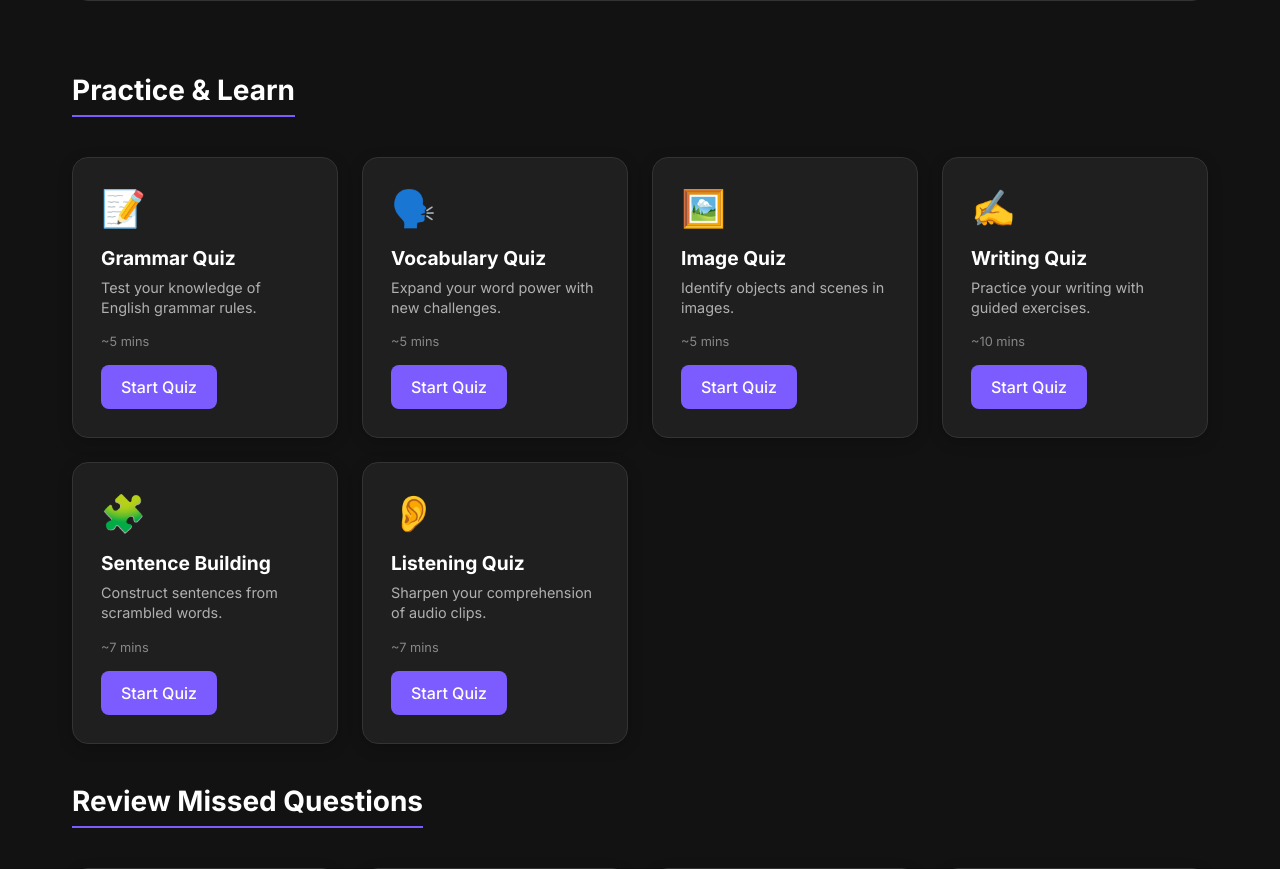
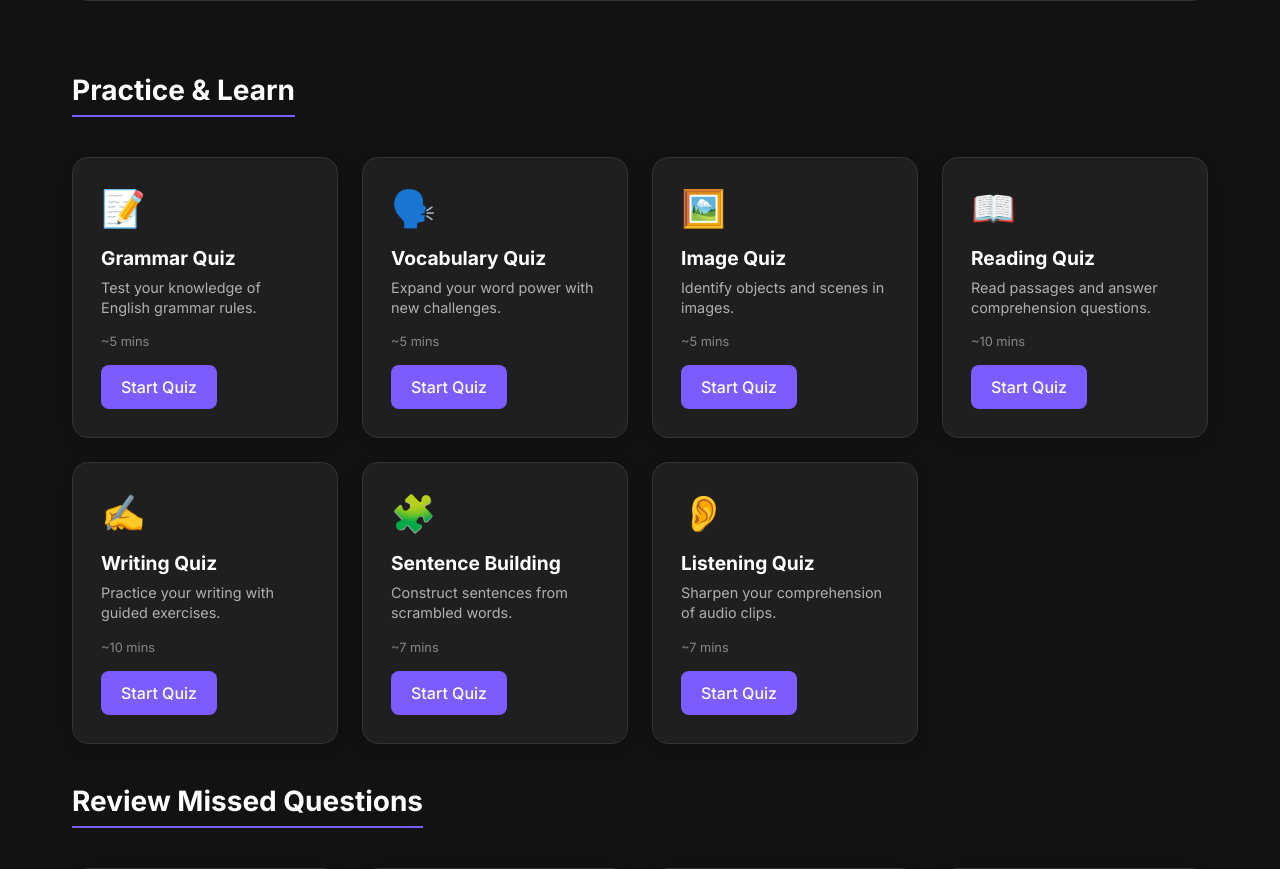
Before and after one commit to tahaMirj/Software-Engineering-1403-02, a Django app: page /group1/ in a window 1280 px wide. Shown: the part 269-1138 px from the top of the page. Run offline with Django 5.2, Linux system fonts and the light colour scheme.

Commit message:
Add reading quiz

```diff
--- a/group1/templates/group1.html
+++ b/group1/templates/group1.html
@@ -368,6 +368,13 @@
                     <a href="{% url 'group1:start_image_quiz' %}" class="start-btn">Start Quiz</a>
                 </div>
                 <div class="quiz-card">
+                    <div class="quiz-icon">📖</div>
+                    <h4>Reading Quiz</h4>
+                    <p class="quiz-description">Read passages and answer comprehension questions.</p>
+                    <span class="time-info">~10 mins</span>
+                    <a href="{% url 'group1:start_reading_quiz' %}" class="start-btn">Start Quiz</a>
+                </div>
+                <div class="quiz-card">
                     <div class="quiz-icon">✍️</div>
                     <h4>Writing Quiz</h4>
                     <p class="quiz-description">Practice your writing with guided exercises.</p>
--- a/group1/urls.py
+++ b/group1/urls.py
@@ -11,6 +11,8 @@ urlpatterns = [
   path('start-vocabulary-quiz/', views.start_vocabulary_quiz, name='start_vocabulary_quiz'),
   path('image-quiz/start/', views.start_image_quiz, name='start_image_quiz'),
   path('image-quiz/', views.image_quiz_question, name='image_quiz_question'),
+  path('reading-quiz/start/', views.start_reading_quiz, name='start_reading_quiz'),
+  path('reading-quiz/', views.reading_quiz_question, name='reading_quiz_question'),
   path('writing-quiz/', views.writing_quiz_question, name='writing_quiz_question'),
   path('sentence-building-quiz/start/', views.start_sentence_building_quiz, name='start_sentence_building_quiz'),
   path('sentence-building-quiz/', views.sentence_building_question, name='sentence_building_question'),
--- a/group1/views.py
+++ b/group1/views.py
@@ -1,6 +1,7 @@
 from django.shortcuts import render, get_object_or_404, redirect
 from django.http import JsonResponse
 from django.templatetags.static import static
+from django.db.models import F
 from django.templatetags.static import static
 from .models import Quiz, Question, Choice, QuizQuestion
 from django.contrib import messages
@@ -32,7 +33,7 @@ def start_grammar_quiz(request):
 
     if grammar_questions.count() < 10:
         messages.error(request, 'Not enough grammar questions available in the database.')
-        return redirect('group1:home')
+        return redirect('group1:group1')
 
     # Create QuizQuestion instances for each selected question
     for question in grammar_questions:
@@ -67,7 +68,7 @@ def grammar_quiz_question(request):
 
     if not quiz_questions.exists():
         messages.error(request, 'No questions found for this quiz.')
-        return redirect('group1:home')
+        return redirect('group1:group1')
 
     total_questions = quiz_questions.count()
     current_index = quiz.current_question_index
@@ -166,7 +167,7 @@ def start_vocabulary_quiz(request):
 
     if vocabulary_questions.count() < 10:
         messages.error(request, 'Not enough vocabulary questions available in the database.')
-        return redirect('group1:home')
+        return redirect('group1:group1')
 
     # Create QuizQuestion instances for each selected question
     for question in vocabulary_questions:
@@ -200,7 +201,7 @@ def vocabulary_quiz_question(request):
 
     if not quiz_questions.exists():
         messages.error(request, 'No questions found for this quiz.')
-        return redirect('group1:home')
+        return redirect('group1:group1')
 
     total_questions = quiz_questions.count()
     current_index = quiz.current_question_index
@@ -292,7 +293,7 @@ def start_image_quiz(request):
 
     if image_questions.count() < 10:
         messages.error(request, 'Not enough image questions available in the database.')
-        return redirect('group1:home')
+        return redirect('group1:group1')
 
     # Create QuizQuestion instances for each selected question
     for question in image_questions:
@@ -326,7 +327,7 @@ def image_quiz_question(request):
 
     if not quiz_questions.exists():
         messages.error(request, 'No questions found for this quiz.')
-        return redirect('group1:home')
+        return redirect('group1:group1')
 
     total_questions = quiz_questions.count()
     current_index = quiz.current_question_index
@@ -398,6 +399,122 @@ def image_quiz_question(request):
     }
     return render(request, 'image_quiz_question.html', context)
 
+def start_reading_quiz(request):
+    """
+    Create a new reading quiz instance with a random main reading question and its sub-questions.
+    """
+    if 'current_reading_quiz_id' in request.session:
+        del request.session['current_reading_quiz_id']
+
+    quiz = Quiz.objects.create(
+        title='Reading Quiz',
+        user_id=1,  # Placeholder
+        status='in_progress'
+    )
+
+    # Get one random main reading question, where the question is its own parent
+    main_question = Question.objects.filter(type='READING', parent_question_id=F('id')).order_by('?').first()
+
+    if not main_question:
+        messages.error(request, 'No reading passages available.')
+        return redirect('group1:group1')
+
+    # Get all sub-questions for the selected main question, excluding the main question itself
+    sub_questions = Question.objects.filter(parent_question=main_question).exclude(pk=main_question.pk).order_by('id')
+
+    if not sub_questions.exists():
+        messages.error(request, 'No sub-questions found for the selected reading passage.')
+        return redirect('group1:group1')
+
+    # Create QuizQuestion instances for each sub-question
+    for sub_question in sub_questions:
+        QuizQuestion.objects.create(
+            quiz=quiz,
+            question=sub_question,
+        )
+
+    request.session['current_reading_quiz_id'] = quiz.id
+    request.session['main_reading_question_id'] = main_question.id
+
+    return redirect('group1:reading_quiz_question')
+
+def reading_quiz_question(request):
+    quiz_id = request.session.get('current_reading_quiz_id')
+    main_question_id = request.session.get('main_reading_question_id')
+
+    if not quiz_id or not main_question_id:
+        return redirect('group1:start_reading_quiz')
+
+    try:
+        quiz = Quiz.objects.get(id=quiz_id)
+        main_question = Question.objects.get(id=main_question_id)
+    except Quiz.DoesNotExist or Question.DoesNotExist:
+        return redirect('group1:start_reading_quiz')
+
+    quiz_questions = QuizQuestion.objects.filter(quiz=quiz).select_related('question').order_by('question__id')
+
+    if not quiz_questions.exists():
+        messages.error(request, 'No questions found for this quiz.')
+        return redirect('group1:group1')
+
+    total_questions = quiz_questions.count()
+    current_index = quiz.current_question_index
+
+    if current_index >= total_questions:
+        return redirect('group1:quiz_complete', quiz_id=quiz.id)
+
+    current_quiz_question = quiz_questions[current_index]
+    question = current_quiz_question.question
+    choices = Choice.objects.filter(question=question).order_by('id')
+
+    quiz_progress = int(((current_index + 1) / total_questions) * 100)
+
+    show_feedback = False
+    is_correct = None
+    correct_choice = None
+    user_answer = None
+
+    if request.method == 'POST':
+        if 'submit_answer' in request.POST:
+            user_answer = request.POST.get('user_answer')
+            correct_choice = choices.filter(is_correct=True).first()
+
+            if user_answer and correct_choice:
+                is_correct = (int(user_answer) == correct_choice.id)
+                current_quiz_question.user_answer = user_answer
+                current_quiz_question.is_correct = is_correct
+                current_quiz_question.save()
+                show_feedback = True
+
+        elif 'next_question' in request.POST:
+            quiz.current_question_index += 1
+            if quiz.current_question_index >= total_questions:
+                quiz.status = 'completed'
+            quiz.save()
+            return redirect('group1:reading_quiz_question')
+
+    js_data = {
+        'show_feedback': show_feedback,
+        'is_correct': is_correct,
+        'correct_choice_id': correct_choice.id if correct_choice else None,
+        'user_answer_id': int(user_answer) if user_answer else None,
+    }
+
+    context = {
+        'quiz': quiz,
+        'question': question,
+        'choices': choices,
+        'passage_text': main_question.passage_text,
+        'current_index': current_index + 1,
+        'total_questions': total_questions,
+        'quiz_progress': quiz_progress,
+        'show_feedback': show_feedback,
+        'quiz_title': 'Reading Quiz',
+        'js_data': js_data,
+        'quiz_width': '900px',
+    }
+    return render(request, 'reading_quiz_question.html', context)
+
 def writing_quiz_question(request):
     context = {
         'quiz_title': 'Writing Quiz',
@@ -424,7 +541,7 @@ def start_sentence_building_quiz(request):
 
     if sentence_questions.count() < 10:
         messages.error(request, 'Not enough sentence building questions available in the database.')
-        return redirect('group1:home')
+        return redirect('group1:group1')
 
     # Create QuizQuestion instances for each selected question
     for question in sentence_questions:
@@ -454,7 +571,7 @@ def sentence_building_question(request):
     quiz_questions = QuizQuestion.objects.filter(quiz=quiz).select_related('question').order_by('id')
     if not quiz_questions.exists():
         messages.error(request, 'No questions found for this quiz.')
-        return redirect('group1:home')
+        return redirect('group1:group1')
 
     total_questions = quiz_questions.count()
     current_index = quiz.current_question_index
@@ -535,7 +652,7 @@ def start_listening_quiz(request):
     listening_questions = Question.objects.filter(type='LISTENING').order_by('?')[:10]
     if listening_questions.count() < 10:
         messages.error(request, 'Not enough listening questions available in the database.')
-        return redirect('group1:home')
+        return redirect('group1:group1')
 
     for question in listening_questions:
         QuizQuestion.objects.create(
@@ -568,7 +685,7 @@ def listening_quiz_question(request):
     quiz_questions = QuizQuestion.objects.filter(quiz=quiz).select_related('question').order_by('id')
     if not quiz_questions.exists():
         messages.error(request, 'No questions found for this quiz.')
-        return redirect('group1:home')
+        return redirect('group1:group1')
 
     total_questions = quiz_questions.count()
     current_index = quiz.current_question_index
@@ -667,6 +784,8 @@ def quiz_complete(request, quiz_id):
         quiz_type_key = 'current_vocabulary_quiz_id'
     elif 'Image' in quiz.title:
         quiz_type_key = 'current_image_quiz_id'
+    elif 'Reading' in quiz.title:
+        quiz_type_key = 'current_reading_quiz_id'
     elif 'Listening' in quiz.title:
         quiz_type_key = 'current_listening_quiz_id'
     elif 'Sentence Building' in quiz.title:
@@ -674,6 +793,8 @@ def quiz_complete(request, quiz_id):
 
     if quiz_type_key and quiz_type_key in request.session:
         del request.session[quiz_type_key]
+        if 'main_reading_question_id' in request.session:
+            del request.session['main_reading_question_id']
 
     context = {
         'quiz': quiz,
```
Also changed, not shown: group1/templates/reading_quiz_question.html (added, +166 -0 lines).
